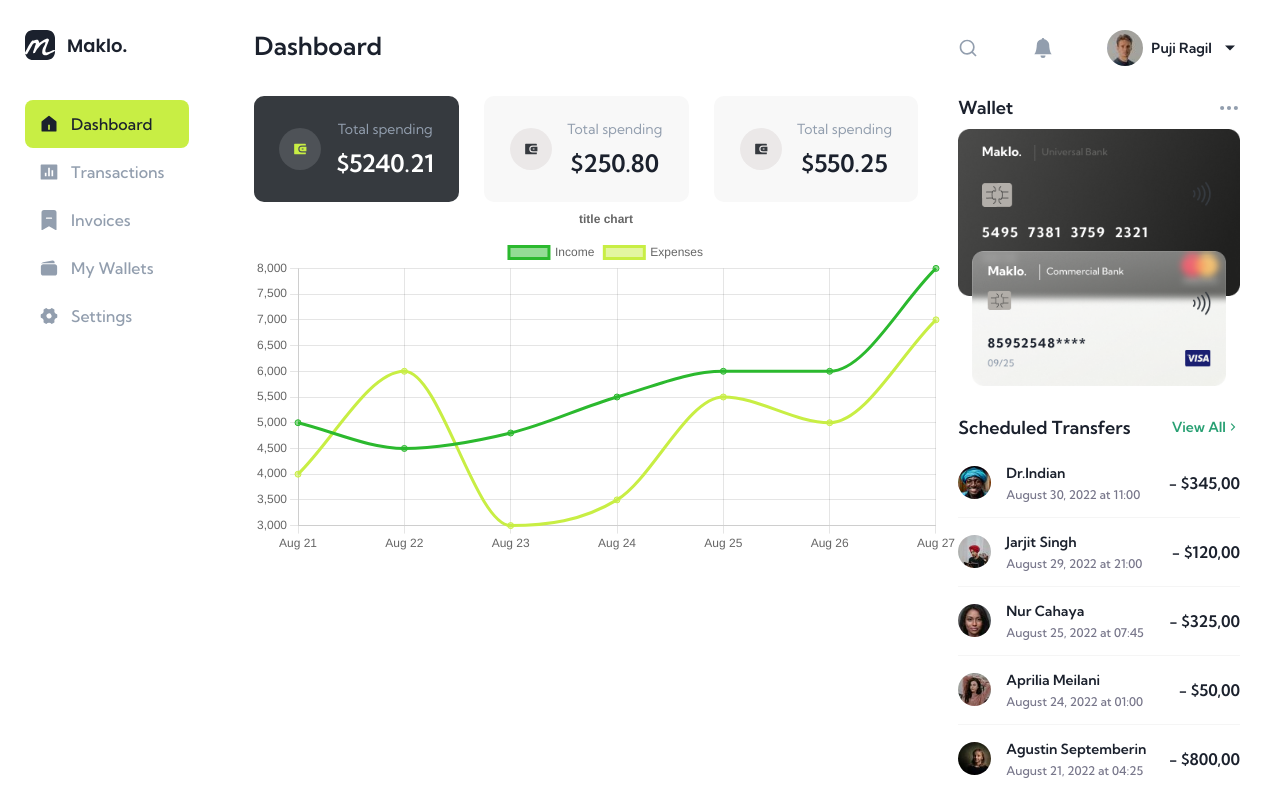
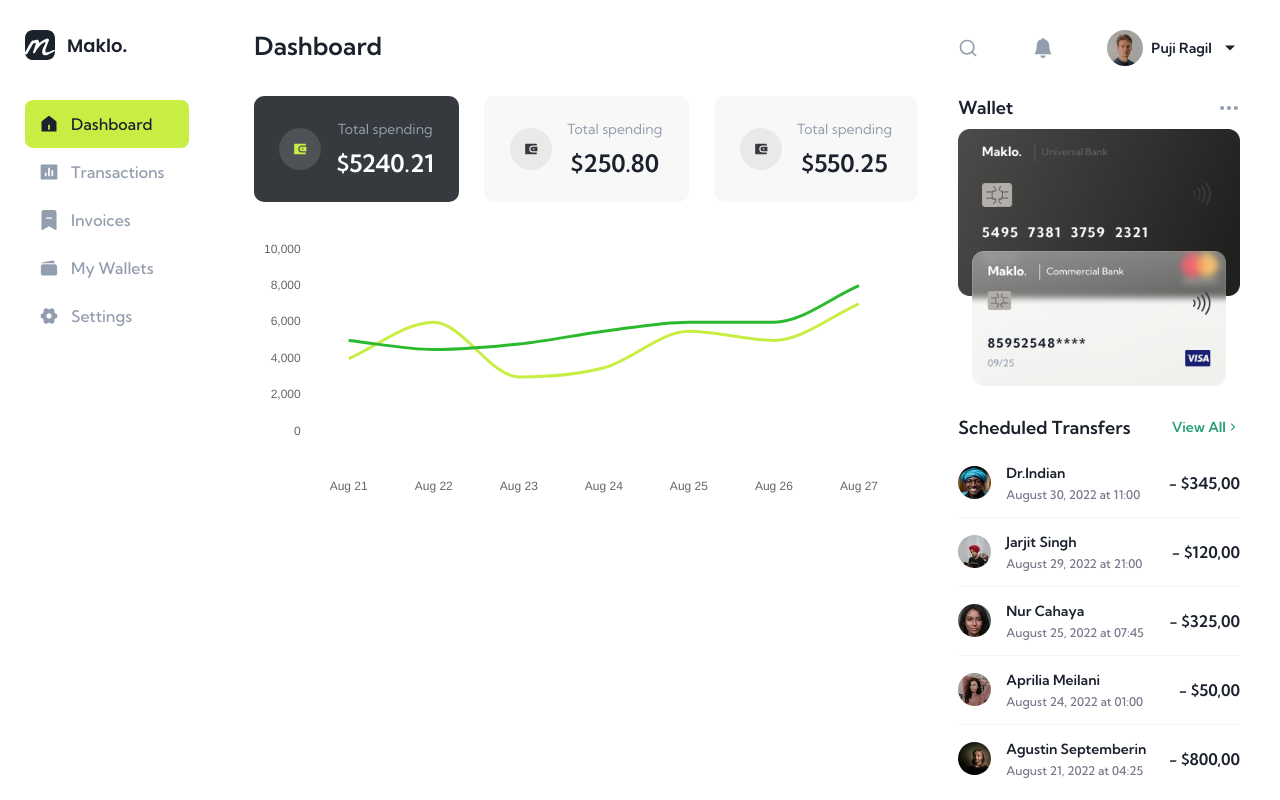
Before and after one commit to pujiragil/Maklo, a React (Vite) app: page / in a window 1280 px wide. Built offline with nearby package versions, Linux system fonts and the light colour scheme.

Commit message:
fix chart data issue

```diff
--- a/package.json
+++ b/package.json
@@ -1,7 +1,7 @@
 {
   "name": "maklo",
   "private": true,
-  "version": "0.0.1",
+  "version": "0.0.2",
   "type": "module",
   "scripts": {
     "dev": "vite",
--- a/src/components/layout/chart/chart.css
+++ b/src/components/layout/chart/chart.css
@@ -24,6 +24,9 @@
   border-color: var(--bg-color) transparent transparent transparent;
 } */
 
-.chart__name {
-  background: red;
+.chart--wrapper {
+  margin-right: 40px;
+  display: flex;
+  justify-content: center;
+  align-items: center;
 }
--- a/src/components/layout/chart/index.jsx
+++ b/src/components/layout/chart/index.jsx
@@ -1,5 +1,6 @@
+import "./chart.css"
 import { Line } from "react-chartjs-2"
-import { Chart as ChartJS, CategoryScale, LinearScale, PointElement, LineElement, Title, Tooltip, Legend } from "chart.js"
+import { Chart as ChartJS, CategoryScale, LinearScale, PointElement, LineElement, Tooltip } from "chart.js"
 import { chartData } from "../../../data/chart-data"
 
 ChartJS.register(
@@ -7,20 +8,52 @@ ChartJS.register(
   LinearScale,
   PointElement,
   LineElement,
-  Title,
   Tooltip,
-  Legend
 )
 
 const options = {
   responsive: true,
   plugins: {
-    legend: {
-      position: 'top'
+    tooltip: {
+      position: 'nearest',
+      displayColors: false
+    }
+  },
+  scales: {
+    x: {
+      grid: {
+        display: false,
+        drawBorder: false
+      },
+      ticks: {
+        padding: 40
+      }
     },
-    title: {
+    y: {
       display: true,
-      text: 'title chart'
+      suggestedMin: 0,
+      suggestedMax: 10000,
+      grid: {
+        display: false,
+        drawBorder: false
+      },
+      ticks: {
+        stepSize: 2000,
+        padding: 40
+      }
+    }
+  },
+  layout: {
+    padding: {
+      left: -30
+    }
+  },
+  elements: {
+    point: {
+      radius: 10,
+      hoverRadius: 6,
+      pointBorderColor: 'transparent',
+      pointBackgroundColor: 'transparent',
     }
   }
 }
@@ -34,20 +67,24 @@ const data = {
     data: chartData.map(data => data.Income),
     cubicInterpolationMode: 'monotone',
     borderColor: 'rgb(43, 185, 46)',
-    backgroundColor: 'rgba(43, 185, 45, 0.5)'
+    backgroundColor: 'rgba(43, 185, 45, 0.5)',
+    hoverBackgroundColor: 'rgb(43, 185, 46)',
+    hoverBorderColor: '#FFF',
   }, {
     label: 'Expenses',
     data: chartData.map(data => data.Expenses),
     cubicInterpolationMode: 'monotone',
     borderColor: 'rgb(200, 238, 68)',
-    backgroundColor: 'rgba(200, 238, 68, 0.5)'
+    backgroundColor: 'rgba(200, 238, 68, 0.5)',
+    hoverBackgroundColor: 'rgb(200, 238, 68)',
+    hoverBorderColor: '#FFF',
   }]
 }
 
 
 export default function ChartLayout() {
   return (
-    <div>
+    <div className="chart--wrapper">
       <Line options={options} data={data}/>
     </div>
   )
```
